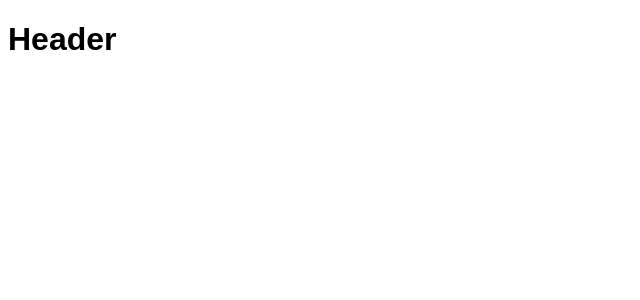
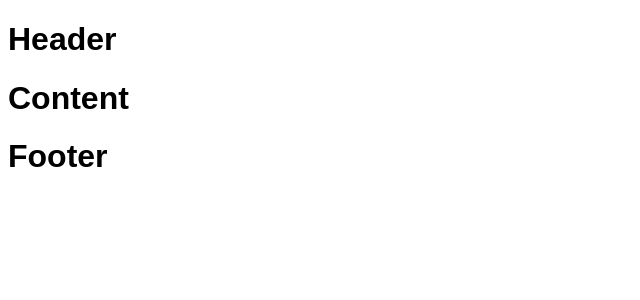
Before and after one commit to Daniel-Williams-ux/Alcasa_Team_Member_Allocation_App, a React (Vite) app: page / in a window 1280 px wide. Shown: the top 300 px of the page, without its empty margins (0-640 px from the left). Built offline with nearby package versions, Linux system fonts and the light colour scheme.

Commit message:
create content and footer functions

```diff
--- a/src/App.jsx
+++ b/src/App.jsx
@@ -1,10 +1,14 @@
 import './App.css'
 import Header from './Header';
+import Content from './Content'
+import Footer from './Footer'
 
 export default function App() {
   return (
-    <main>
+    <div>
       <Header />
-    </main>
+      <Content />
+      <Footer />
+    </div>
   )
 }
--- a/src/Content.jsx
+++ b/src/Content.jsx
@@ -0,0 +1,10 @@
+const Content = () => {
+
+  return (
+    <main>
+      <h1>Content</h1>
+    </main>
+  )
+
+}
+export default Content;
--- a/src/Footer.jsx
+++ b/src/Footer.jsx
@@ -0,0 +1,10 @@
+const Footer = () => {
+
+  return (
+    <footer>
+      <h1>Footer</h1>
+    </footer>
+  )
+
+}
+export default Footer;
```
